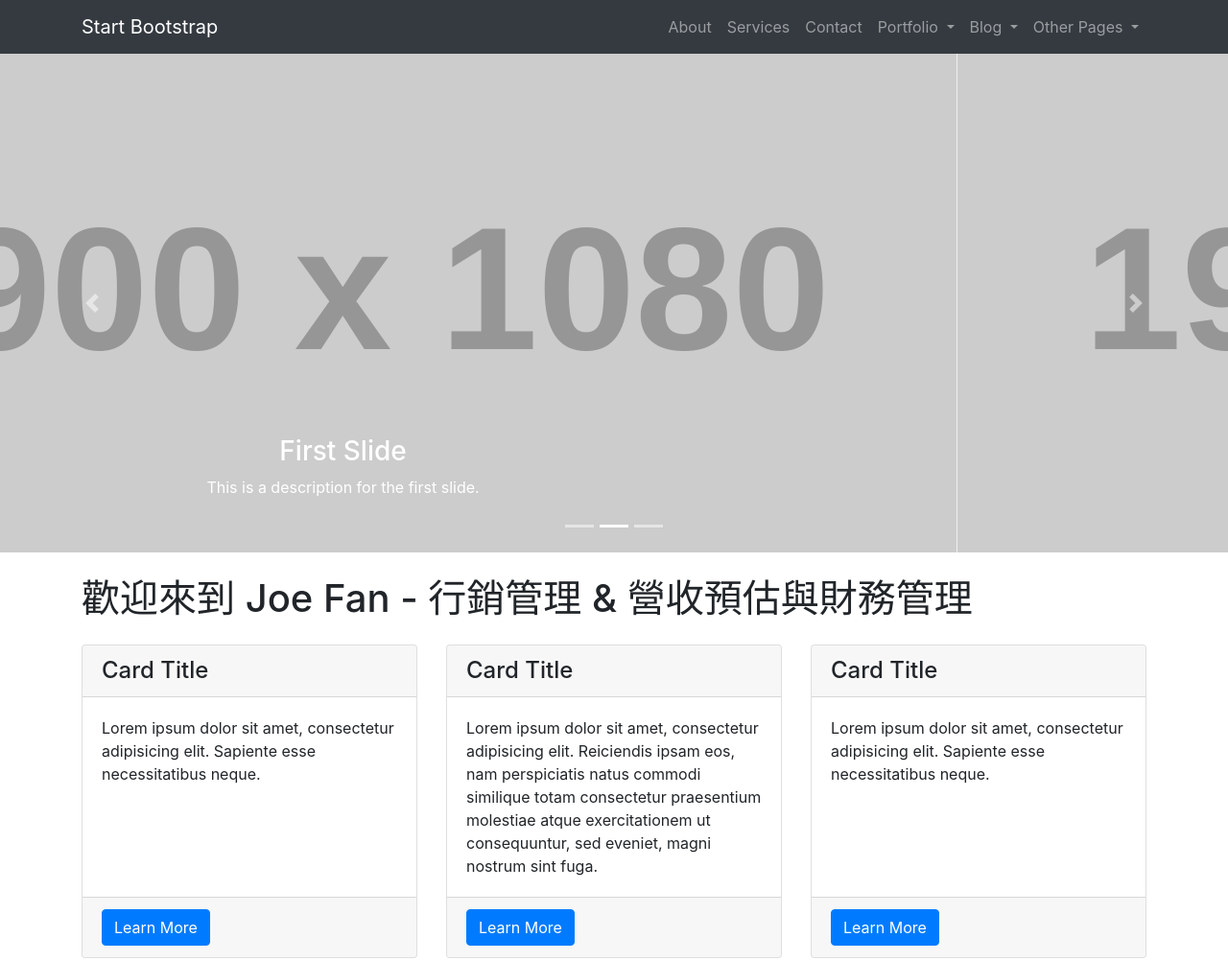
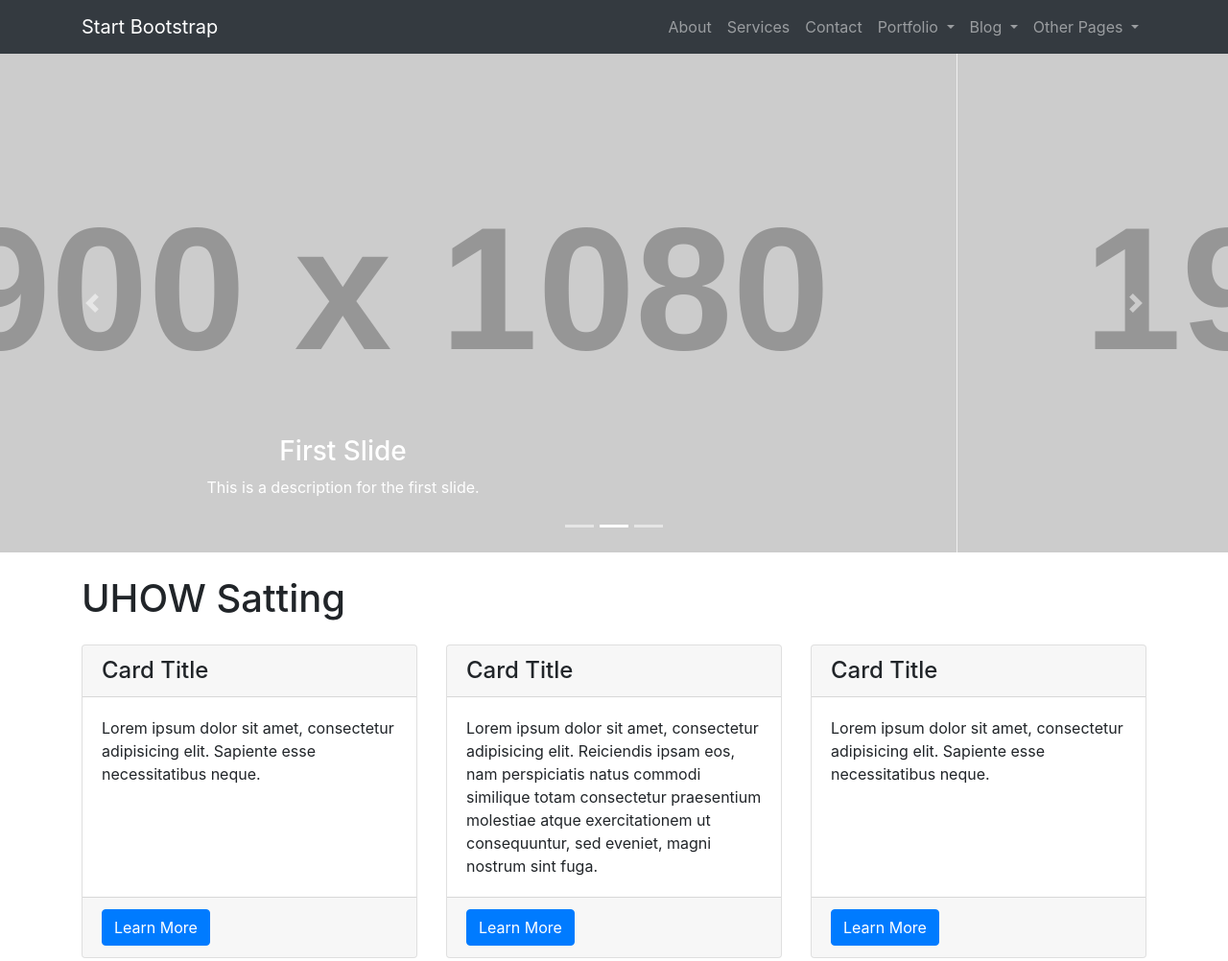
Before and after one commit to xuiteblog/test, a website: page index.html in a window 1280 px wide. Shown: the top 1002 px of the page at 96% size. Drawn offline with Linux system fonts and the light colour scheme; placeholder pictures from the web are drawn by us.

Commit message:
修改標題

```diff
--- a/index.html
+++ b/index.html
@@ -121,7 +121,7 @@
     <!-- Page Content -->
     <div class="container">
 
-      <h1 class="my-4">歡迎來到 Joe Fan - 行銷管理 & 營收預估與財務管理</h1>
+      <h1 class="my-4">UHOW Satting</h1>
 
       <!-- Marketing Icons Section -->
       <div class="row">
```
